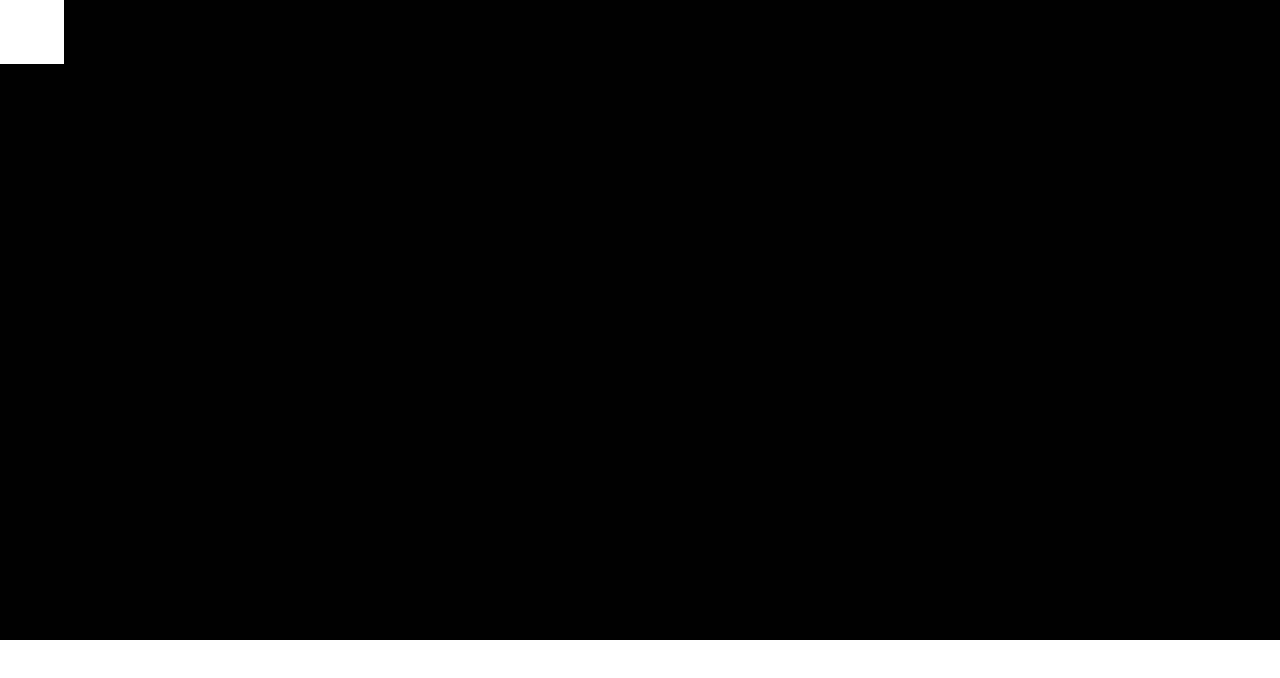
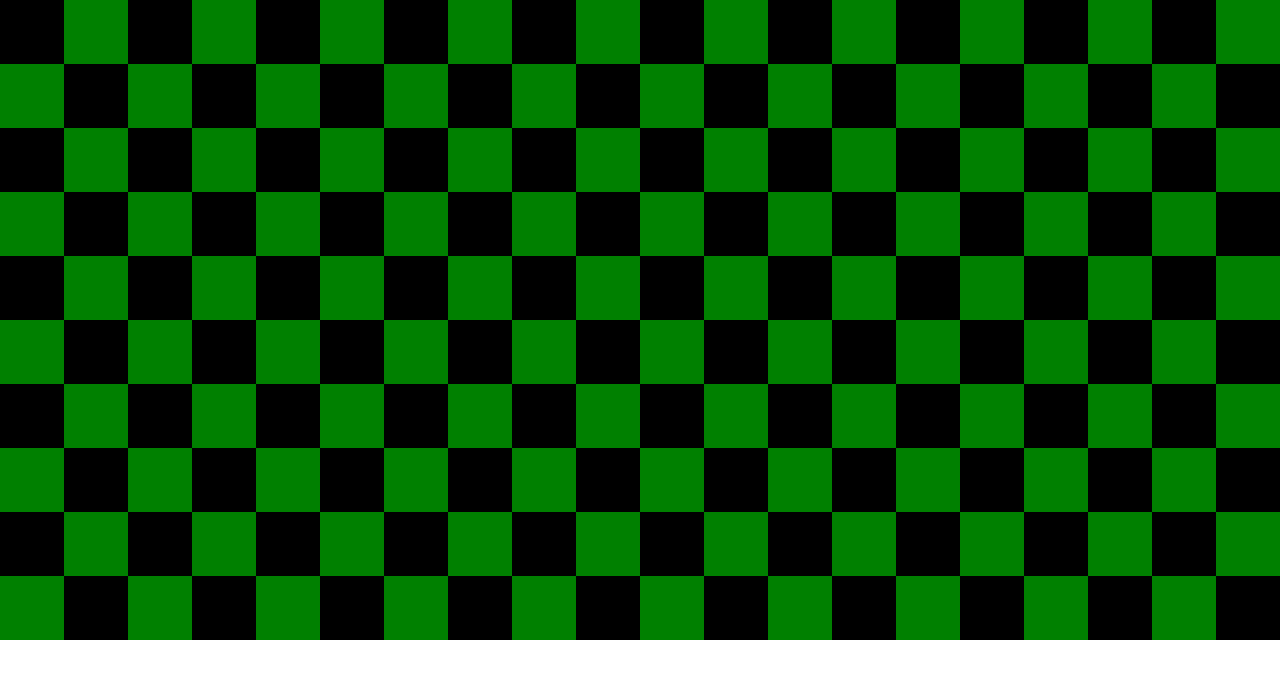
Before and after one commit to MikeW137/checkerboard, a plain HTML site: page index.html in a window 1280 px wide. Drawn offline with Linux system fonts and the light colour scheme.

Commit message:
checkerboard

```diff
--- a/style.css
+++ b/style.css
@@ -15,6 +15,12 @@ body{
   transition: .15s;
 }
 
-.box:hover{
-  background: white;
+
+div:nth-of-type(odd) li:nth-of-type(even){
+  background: green;
 }
+
+div:nth-of-type(even) li:nth-of-type(odd){
+  background: green;
+
+}
```
